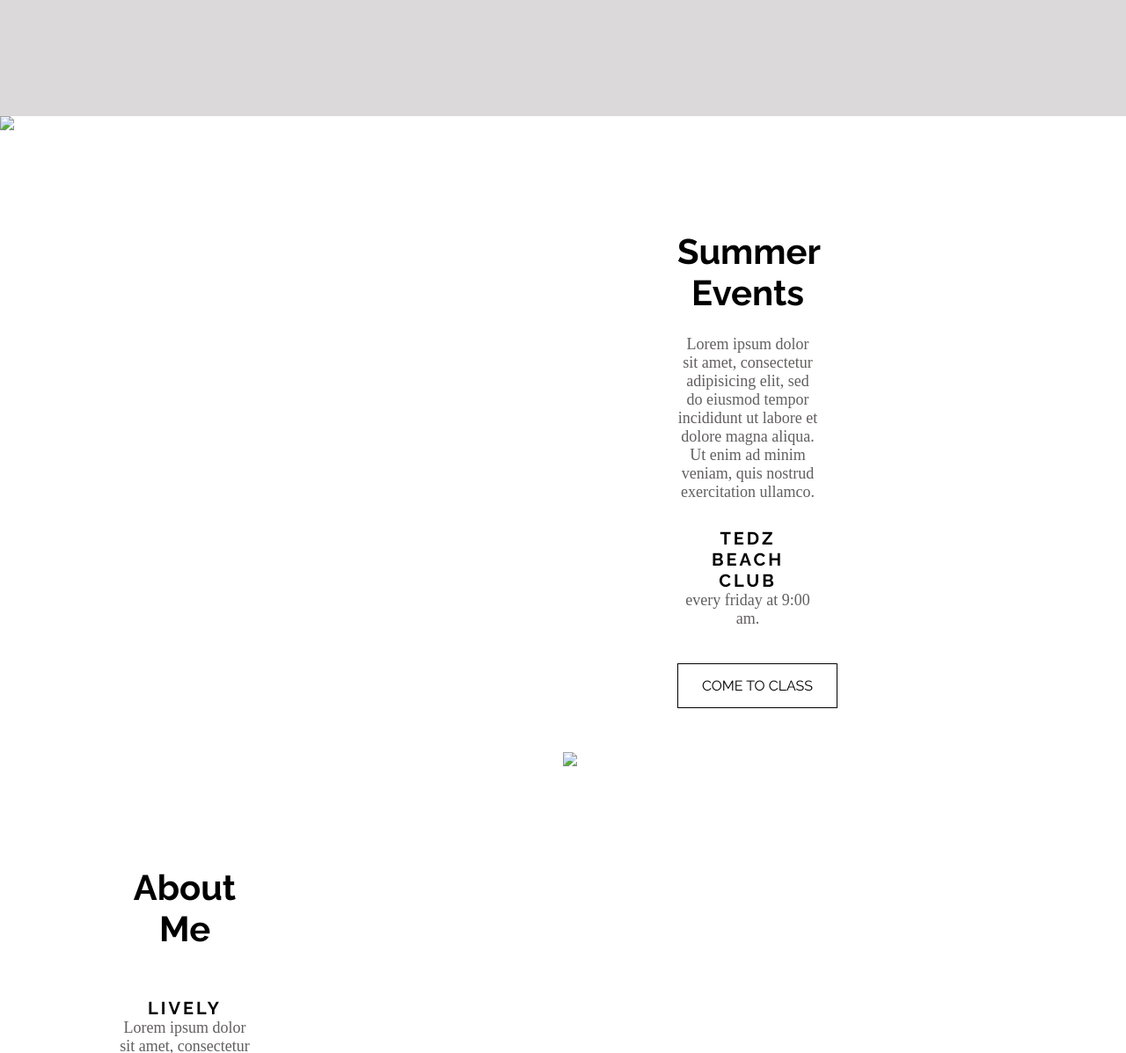
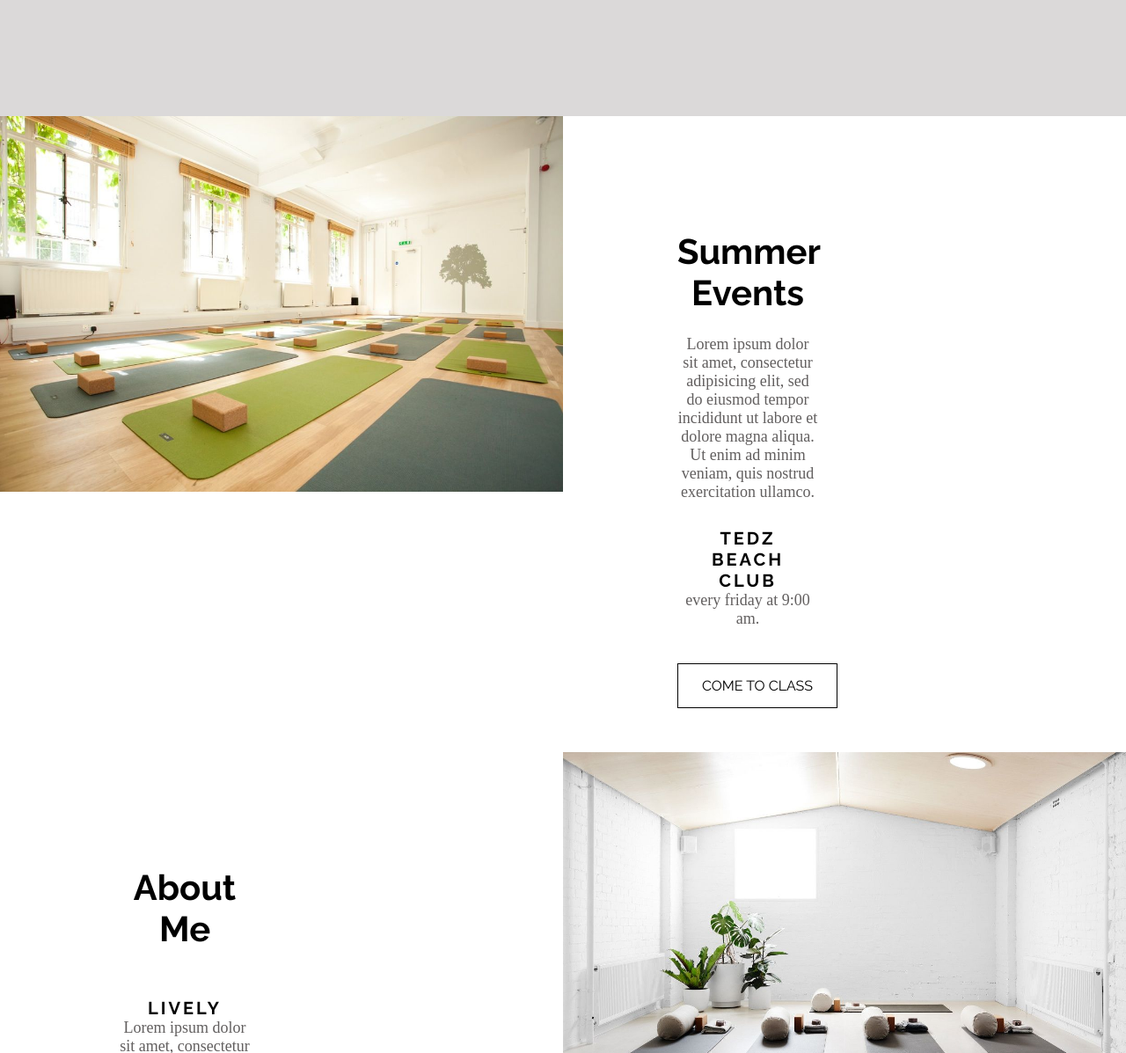
Before and after one commit to ShikhbeShobaiWebDesign/third_assignment_one, a plain HTML site: page index.html in a window 1280 px wide. Shown: the part 1603-2800 px from the top of the page at 88% size. Drawn offline with nearby package versions, Linux system fonts and the light colour scheme.

Commit message:
Update index.html

```diff
--- a/index.html
+++ b/index.html
@@ -39,7 +39,7 @@
 
 		<article>
 			<div class="image-content">
-				<img src="images/yoga1.jpg">
+				<img src="images/yoga-one.jpg" alt="yoga-one" title="yoga-one">
 			</div>
 			<div class="article-content">
 				<h1>yoga studio</h1>
@@ -91,7 +91,7 @@
 
 		<article>
 			<div class="image-content">
-				<img src="images/yoga2.jpg">
+				<img src="images/yoga-two.jpg" alt="yoga-two" title="yoga-two">
 			</div>
 			<div class="article-content">
 				<h1>Summer events</h1>
@@ -126,7 +126,7 @@
 				</section>
 			</div>
 			<div class="image-content image-content-swap">
-				<img src="images/yoga3.jpg">
+				<img src="images/yoga-three.jpg" alt="yoga-three" title="yoga-three">
 			</div>
 		</article>
 
```
